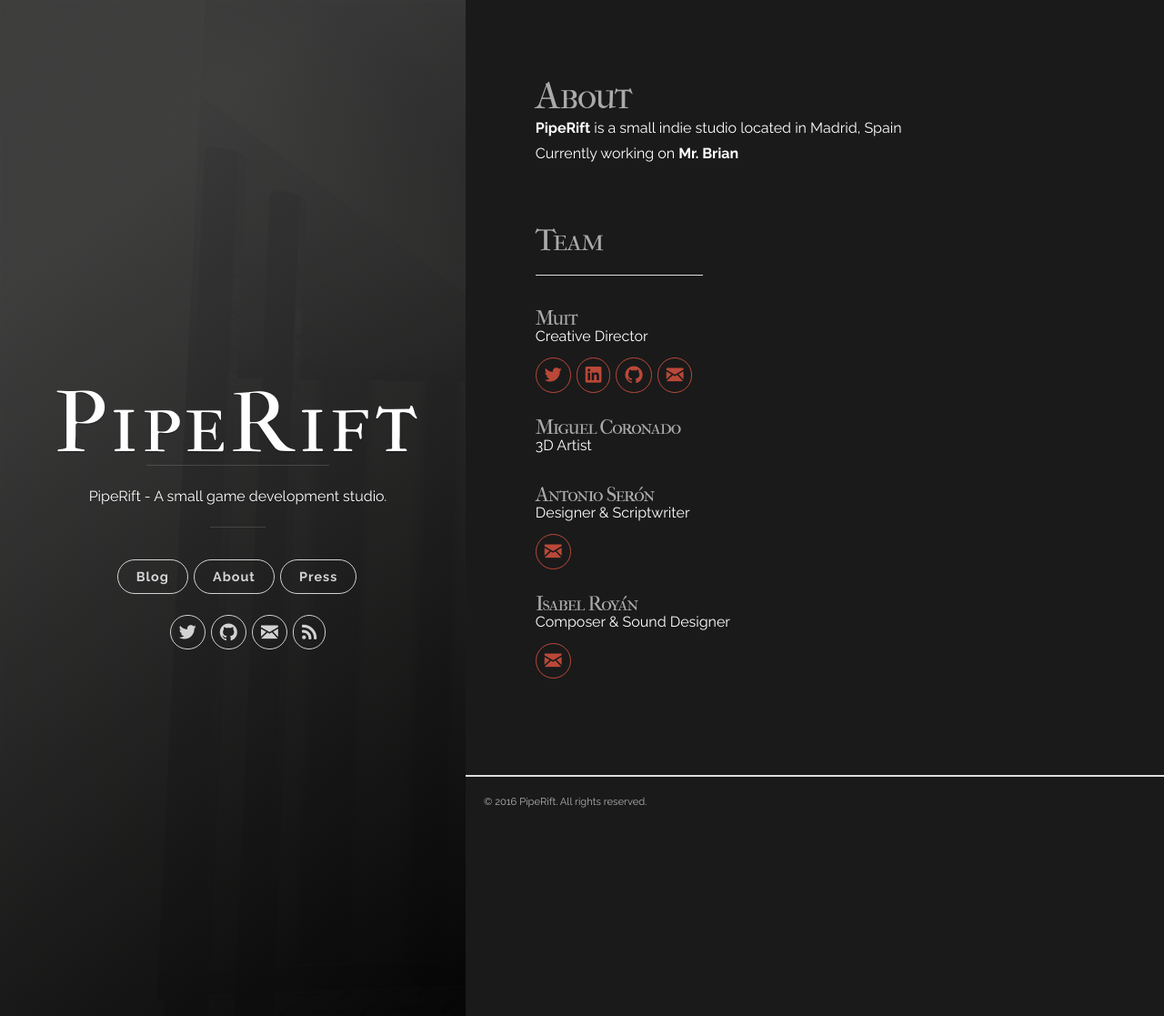
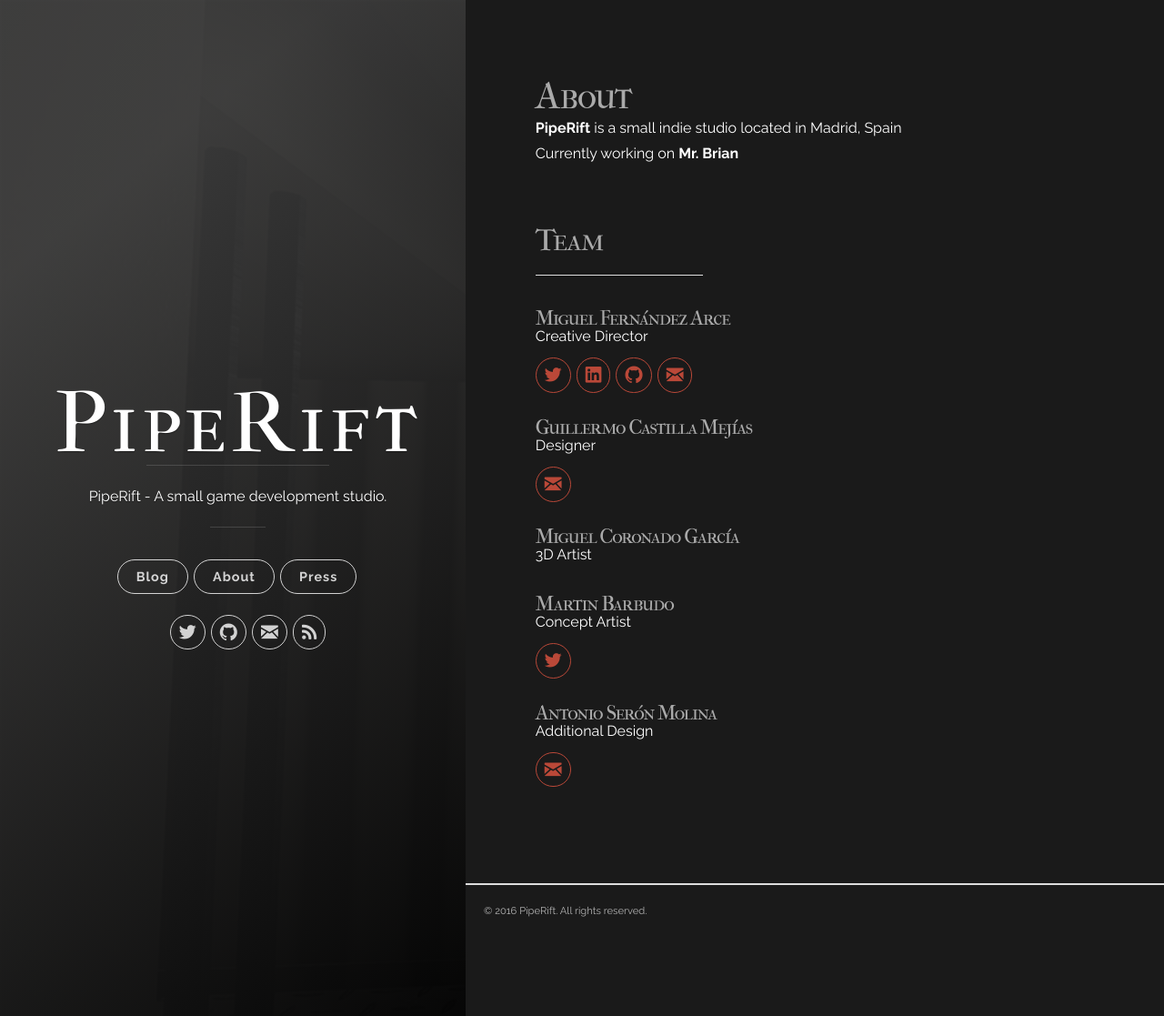
Before and after one commit to PipeRift/rift, a Jekyll site: the page built from about.md, in a window 1280 px wide and 1117 px high. Shown: the whole window at 91% size. Built offline with Jekyll 4.4.1, drawn with Linux system fonts in a browser that asks for light colours; nearby versions of some CDN libraries; comment, search, counter and statistics services are not loaded.

Commit message:
Update Team

```diff
--- a/_config.yml
+++ b/_config.yml
@@ -14,23 +14,27 @@ author:
 
 team:
   -
-    name: 'Muit '
+    name: 'Miguel Fernández Arce'
     position: 'Creative Director'
     twitter: muitxer
     github: muit
     linkedin: muitxer
-    email: miguel_3c@hotmail.com
+    email: muit@piperift.com
   -
-    name: 'Miguel Coronado'
+    name: 'Guillermo Castilla Mejías'
+    position: 'Designer'
+    email: gcastillam@piperift.com
+  -
+    name: 'Miguel Coronado García'
     position: '3D Artist'
   -
-    name: 'Antonio Serón'
-    position: 'Designer & Scriptwriter'
+    name: 'Martin Barbudo'
+    position: 'Concept Artist'
+    twitter: MartinBarbudo
+  -
+    name: 'Antonio Serón Molina'
+    position: 'Additional Design'
     email: antonioseronmolina@gmail.com
-  -
-    name: 'Isabel Royán'
-    position: 'Composer & Sound Designer'
-    email: i.royan@hotmail.com
 
 
 defaults:
```
